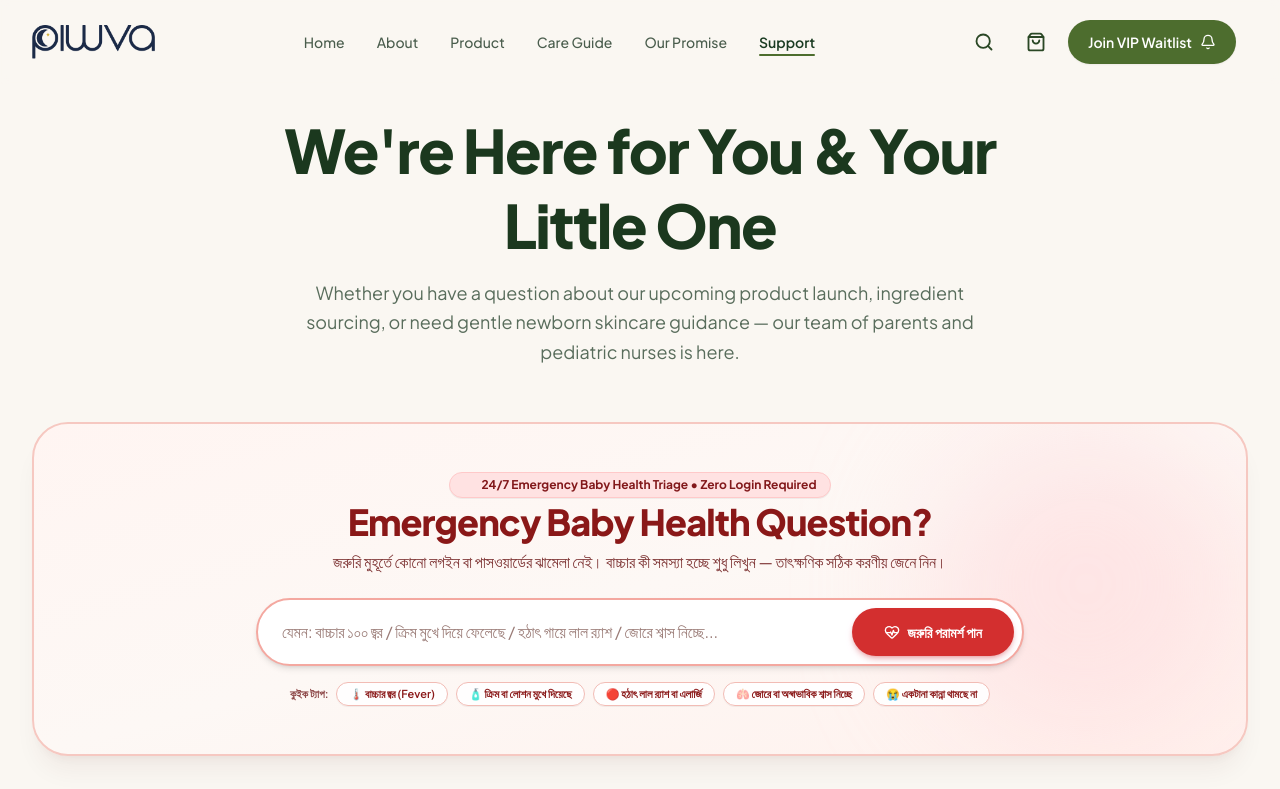
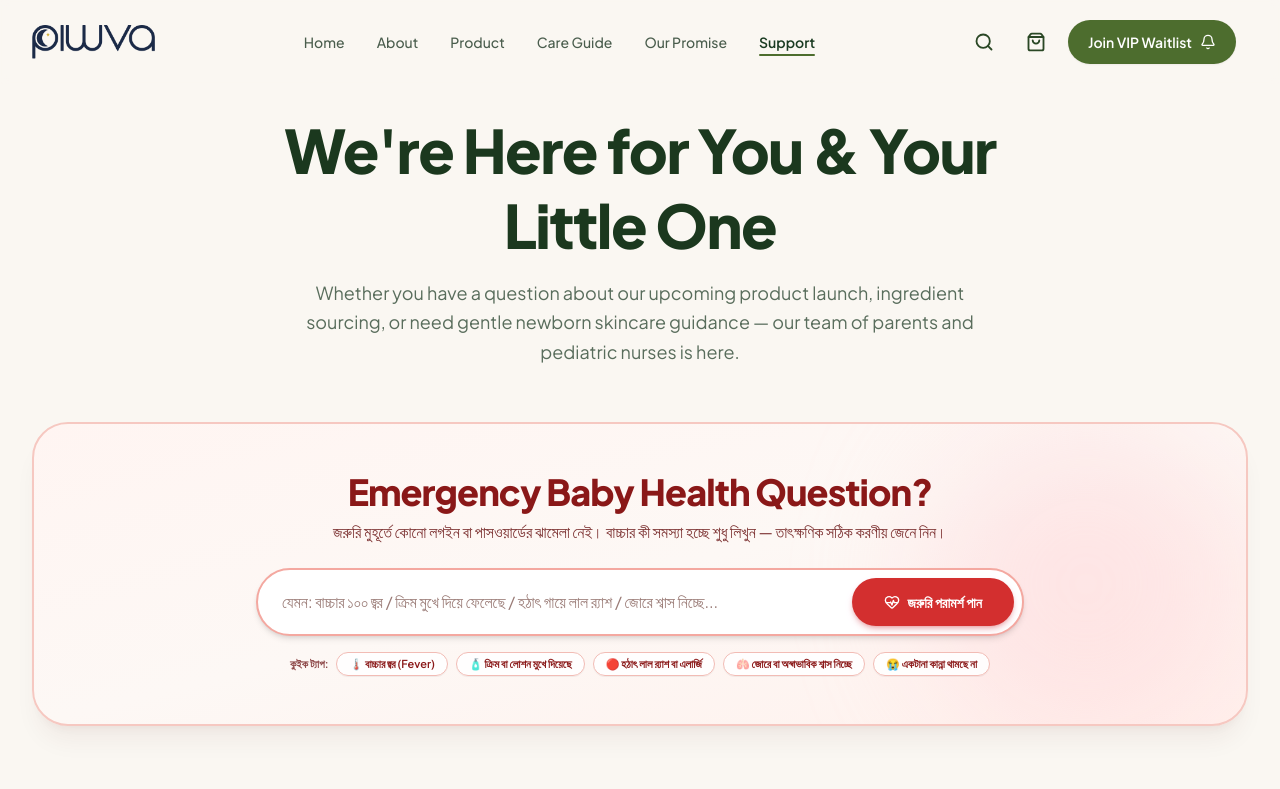
Before and after one commit to shamimrana2006/piwvacare, a Next.js app: page /support in a window 1280 px wide. Shown: the top 789 px of the page. Built offline with nearby package versions, Linux system fonts and the light colour scheme.

Commit message:
style: remove pill badge title above emergency question header

```diff
--- a/src/components/pages/support-page.tsx
+++ b/src/components/pages/support-page.tsx
@@ -351,10 +351,6 @@ export function SupportPage() {
           <div className="relative z-10 max-w-3xl mx-auto space-y-6">
             {/* Header */}
             <div className="text-center space-y-2">
-              <div className="inline-flex items-center gap-2 px-3.5 py-1 rounded-full bg-red-100 border border-red-200 text-red-900 text-xs font-bold shadow-2xs mb-1">
-                <span className="w-2.5 h-2.5 rounded-full bg-red-600 animate-ping" />
-                <span>24/7 Emergency Baby Health Triage &bull; Zero Login Required</span>
-              </div>
               <h2 className="text-2xl sm:text-4xl font-extrabold text-[#8A1818] tracking-tight">
                 Emergency Baby Health Question?
               </h2>
```
